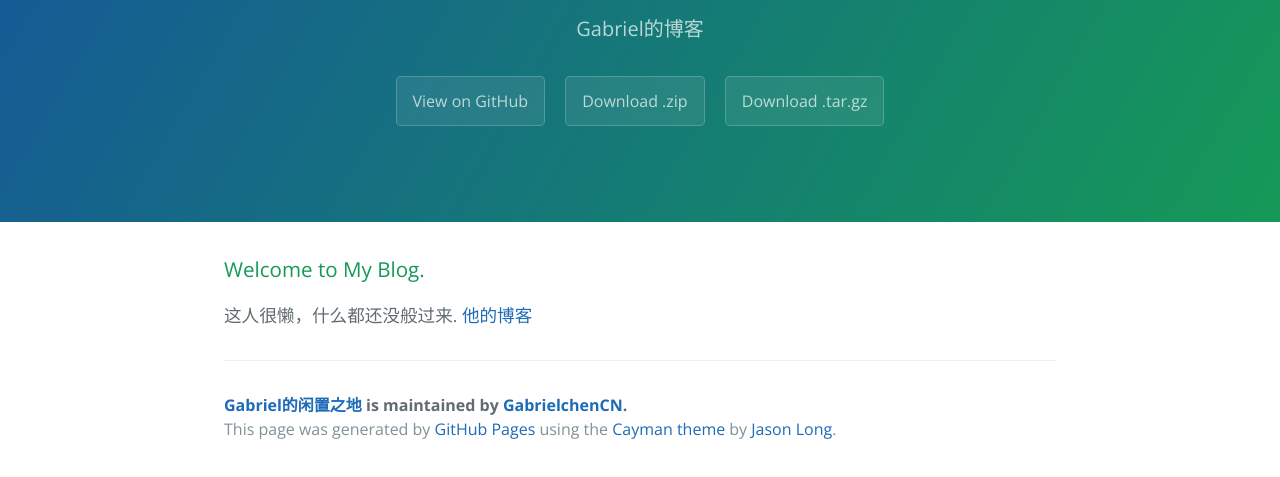
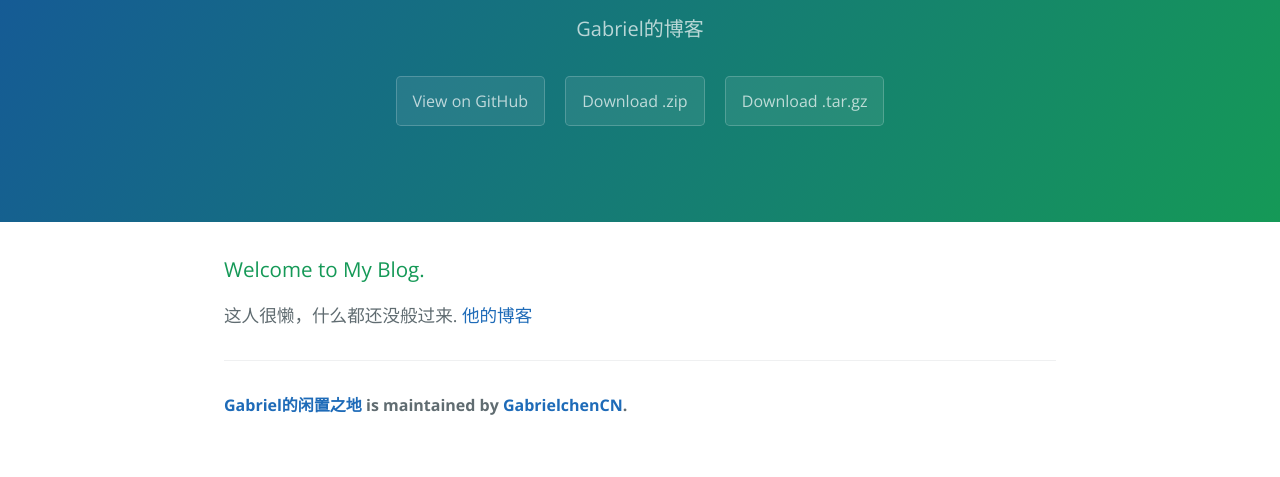
Before and after one commit to GabrielchenCN/GabrielChen, a plain HTML site: page index.html in a window 1280 px wide. Shown: the part 161-638 px from the top of the page. Drawn offline with nearby package versions, Linux system fonts and the light colour scheme.

Commit message:
Update index.html

```diff
--- a/index.html
+++ b/index.html
@@ -28,7 +28,7 @@
       <footer class="site-footer">
         <span class="site-footer-owner"><a href="https://github.com/GabrielchenCN/GabrielChen">Gabriel的闲置之地</a> is maintained by <a href="https://github.com/GabrielchenCN">GabrielchenCN</a>.</span>
 
-        <span class="site-footer-credits">This page was generated by <a href="https://pages.github.com">GitHub Pages</a> using the <a href="https://github.com/jasonlong/cayman-theme">Cayman theme</a> by <a href="https://twitter.com/jasonlong">Jason Long</a>.</span>
+        <!--<span class="site-footer-credits">This page was generated by <a href="https://pages.github.com">GitHub Pages</a> using the <a href="https://github.com/jasonlong/cayman-theme">Cayman theme</a> by <a href="https://twitter.com/jasonlong">Jason Long</a>.</span>-->
       </footer>
 
     </section>
```
